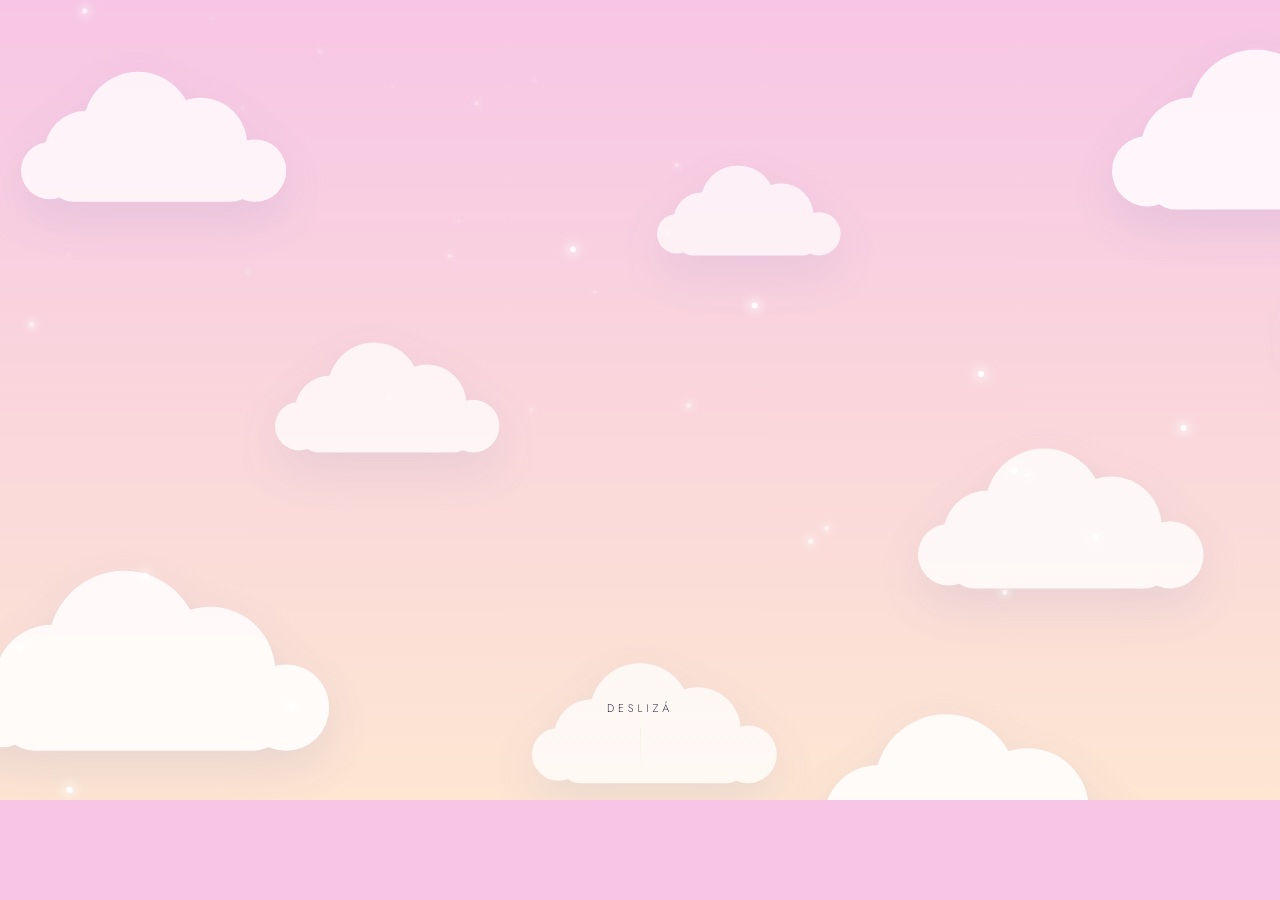
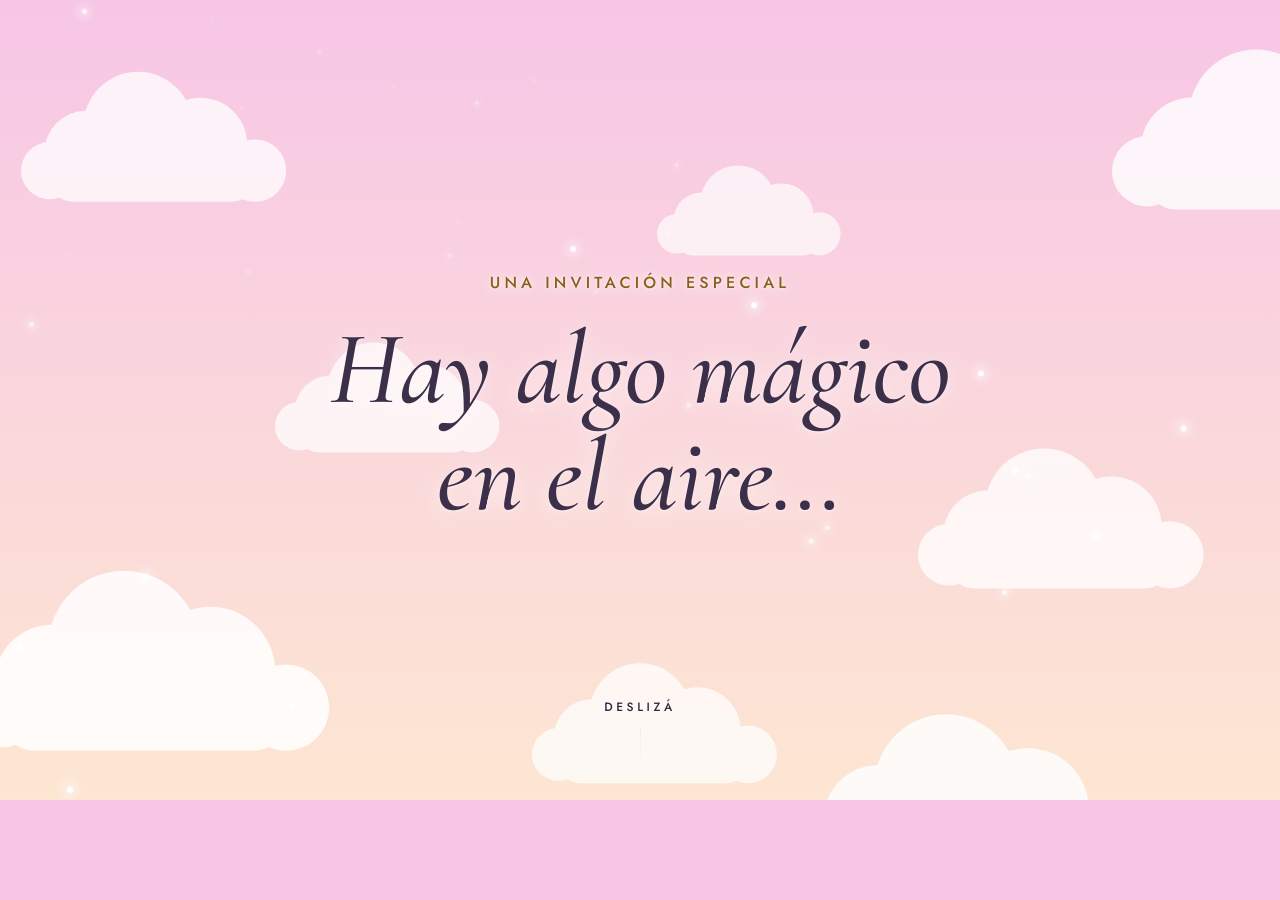
Before and after one commit to KannemanM/invitacion-diana, a plain HTML site: page index.html in a window 1280 px wide. Shown: the top 900 px of the page. Drawn offline with nearby package versions, Linux system fonts and the light colour scheme.

Commit message:
Mejora fluidez del scroll, textos y datos del evento
- Scroll más fluido: suavizado por delta de tiempo, cielo por capas con crossfade,
  se quita el blur animado de los textos y el drop-shadow de las nubes.
- Ritmo: escenas retimadas con pausas breves entre mensajes, sin superposición.
- Textos: etiquetas más grandes y contrastadas, subtítulo y datos con más peso.
- Fecha: "Viernes 11 de diciembre".
- WhatsApp: número 5492665039810 precargado en el botón de confirmar.

```diff
--- a/index.html
+++ b/index.html
@@ -4,43 +4,52 @@
 <meta charset="utf-8">
 <meta name="viewport" content="width=device-width, initial-scale=1, viewport-fit=cover">
 <title>Diana cumple 3 años · Invitación</title>
-<link href="https://fonts.googleapis.com/css2?family=Cormorant+Garamond:ital,wght@0,500;1,500;1,600&family=Jost:wght@300;400&display=swap" rel="stylesheet">
+<link href="https://fonts.googleapis.com/css2?family=Cormorant+Garamond:ital,wght@0,500;0,600;1,500;1,600&family=Jost:wght@300;400;500&display=swap" rel="stylesheet">
 <style>
-:root{color-scheme:light;--gold:#b8924a;--ink:#3b2f4a;box-sizing:border-box}
+:root{color-scheme:light;--gold:#b8924a;--gold-ink:#8c5e1c;--ink:#3b2f4a}
 *{box-sizing:border-box;margin:0}
 html,body{background:#f7c6e6}
 body{font-family:'Jost',system-ui,sans-serif;color:var(--ink)}
-#track{height:750vh;position:relative}
-.stage{position:sticky;top:0;height:100vh;height:100dvh;overflow:hidden;background:linear-gradient(var(--t),var(--b))}
+#track{height:550vh;position:relative}
+.stage{position:sticky;top:0;height:100vh;height:100dvh;overflow:hidden;background:#f7c6e6}
 .stage>*{position:absolute}
-#rb{left:50%;bottom:-6vh;width:150vmax;max-width:none;transform:translateX(-50%);transform-origin:50% 100%}
+.skybox{inset:0}
+.sky{position:absolute;inset:0;opacity:0;will-change:opacity}
+#rb{left:50%;bottom:-6vh;width:150vmax;max-width:none;transform:translateX(-50%);transform-origin:50% 100%;will-change:transform,opacity}
 #rb path{fill:none;stroke-width:30;stroke-linecap:round;opacity:.85}
-.cloud{left:0;top:0;will-change:transform;filter:drop-shadow(0 18px 24px rgba(120,130,190,.18))}
+.cloud{left:0;top:0;will-change:transform}
+.cloud svg{display:block}
+.cloud::before{content:'';position:absolute;left:8%;right:8%;top:60%;bottom:-6%;border-radius:50%;background:radial-gradient(50% 50% at 50% 45%,rgba(110,120,185,.28),rgba(110,120,185,0) 68%);z-index:-1}
 .bird{left:0;top:0;width:64px;will-change:transform;opacity:0}
 .wing{transform-origin:50% 60%;animation:flap .32s ease-in-out infinite alternate}
 @keyframes flap{to{transform:scaleY(-.55) translateY(4px)}}
 .sp{width:6px;height:6px;border-radius:50%;background:#fff;box-shadow:0 0 12px 3px rgba(255,255,255,.9);animation:tw 2.6s ease-in-out infinite;will-change:transform}
 @keyframes tw{50%{opacity:.15;scale:.4}}
-.scene{inset:0;display:flex;flex-direction:column;align-items:center;justify-content:center;text-align:center;padding:24px;opacity:0;will-change:transform,opacity,filter;pointer-events:none}
-.eyebrow{font-weight:300;letter-spacing:.42em;text-transform:uppercase;font-size:clamp(11px,2.6vw,14px);color:var(--gold);margin-bottom:22px}
-h1,h2{font-family:'Cormorant Garamond',Georgia,serif;font-style:italic;font-weight:500;line-height:1.02;text-shadow:0 2px 30px rgba(255,255,255,.7)}
+.scene{inset:0;display:flex;flex-direction:column;align-items:center;justify-content:center;text-align:center;padding:24px;opacity:0;will-change:transform,opacity;pointer-events:none;contain:paint}
+.eyebrow{font-weight:500;letter-spacing:.26em;text-transform:uppercase;font-size:clamp(12px,3.2vw,16px);color:var(--gold-ink);margin-bottom:22px;text-shadow:0 1px 14px rgba(255,255,255,.95),0 0 3px rgba(255,255,255,.85);text-wrap:balance}
+h1,h2{font-family:'Cormorant Garamond',Georgia,serif;font-style:italic;font-weight:500;line-height:1.02;text-shadow:0 2px 26px rgba(255,255,255,.8),0 1px 3px rgba(255,255,255,.5)}
 h1{font-size:clamp(40px,10vw,104px);max-width:14ch}
 h2{font-size:clamp(54px,14vw,150px)}
-.sub{margin-top:22px;font-weight:300;font-size:clamp(16px,3.6vw,22px);max-width:26ch;line-height:1.5}
+.sub{margin-top:22px;font-weight:400;font-size:clamp(17px,3.8vw,23px);max-width:26ch;line-height:1.5;color:#332a42;text-shadow:0 1px 16px rgba(255,255,255,.9),0 0 2px rgba(255,255,255,.7)}
 .w{display:inline-block;will-change:transform,opacity}
-.card{position:relative;width:min(92vw,440px);padding:38px 28px 32px;border-radius:30px;background:rgba(255,255,255,.58);backdrop-filter:blur(22px);-webkit-backdrop-filter:blur(22px);box-shadow:0 30px 80px rgba(90,70,150,.25),inset 0 0 0 1px rgba(255,255,255,.9),0 0 0 1px rgba(184,146,74,.45)}
+.card{position:relative;width:min(92vw,440px);padding:38px 28px 32px;border-radius:30px;background:rgba(255,255,255,.58);backdrop-filter:blur(8px);-webkit-backdrop-filter:blur(8px);box-shadow:0 30px 80px rgba(90,70,150,.25),inset 0 0 0 1px rgba(255,255,255,.9),0 0 0 1px rgba(184,146,74,.45)}
 .card h2{font-size:clamp(64px,19vw,104px);color:#7a4fb5;background:linear-gradient(100deg,#e0629a,#8a5cd6 50%,#3aa0e6);-webkit-background-clip:text;background-clip:text;-webkit-text-fill-color:transparent;text-shadow:none;padding-bottom:6px}
-.age{font-family:'Cormorant Garamond',Georgia,serif;font-style:italic;font-size:26px;margin:2px 0 20px}
+.age{font-family:'Cormorant Garamond',Georgia,serif;font-style:italic;font-size:27px;font-weight:600;margin:2px 0 20px;color:#6a4590}
 .line{height:1px;background:linear-gradient(90deg,transparent,var(--gold),transparent);margin:0 auto 20px;width:70%}
-.info{font-size:17px;line-height:1.7;font-weight:300}
-.info b{font-weight:400}
-.info a{color:var(--ink);text-decoration-color:var(--gold);text-underline-offset:4px}
-.btn{display:inline-block;margin-top:26px;padding:16px 34px;border-radius:99px;background:linear-gradient(110deg,#e0629a,#8a5cd6);color:#fff;text-decoration:none;font-weight:400;letter-spacing:.12em;text-transform:uppercase;font-size:13px;box-shadow:0 12px 30px rgba(138,92,214,.4);transition:transform .25s}
+.info{font-size:18px;line-height:1.65;font-weight:400}
+.info b{font-weight:500}
+.info a{color:#332a42;text-decoration-color:#a5762c;text-decoration-thickness:1.5px;text-underline-offset:4px}
+.btn{display:inline-block;margin-top:26px;padding:16px 34px;border-radius:99px;background:linear-gradient(110deg,#e0629a,#8a5cd6);color:#fff;text-decoration:none;font-weight:500;letter-spacing:.12em;text-transform:uppercase;font-size:13px;box-shadow:0 12px 30px rgba(138,92,214,.4);transition:transform .25s}
 .btn:hover{transform:translateY(-3px) scale(1.03)}
-#hint{inset:auto 0 calc(30px + env(safe-area-inset-bottom,0px)) 0;text-align:center;font-weight:300;letter-spacing:.35em;font-size:11px;text-transform:uppercase;color:var(--ink)}
+.card .eyebrow{font-size:clamp(11px,2.9vw,14px);letter-spacing:.2em;text-shadow:none}
+#hint{inset:auto 0 calc(30px + env(safe-area-inset-bottom,0px)) 0;text-align:center;font-weight:500;letter-spacing:.3em;font-size:12px;text-transform:uppercase;color:#2f2640;text-shadow:0 1px 10px rgba(255,255,255,.95),0 0 2px rgba(255,255,255,.8)}
 #hint i{display:block;width:1px;height:42px;margin:12px auto 0;background:linear-gradient(var(--gold),transparent);animation:dr 1.8s ease-in-out infinite;transform-origin:top}
 @keyframes dr{0%{scale:1 0}60%{scale:1 1}100%{scale:1 1;opacity:0}}
 #bar{top:0;left:0;height:3px;width:100%;background:linear-gradient(90deg,#ff7aa8,#ffc86b,#7be0a8,#6bb8ff,#b58cff);transform-origin:left;scale:0 1;z-index:5}
+@media (prefers-reduced-motion: reduce){
+  .wing,#hint i,.sp{animation:none}
+  .sp{opacity:.7}
+}
 </style>
 </head>
 <body>
@@ -48,22 +57,22 @@ h2{font-size:clamp(54px,14vw,150px)}
 <div class="stage" id="st">
   <div id="bar"></div>
   <svg id="rb" viewBox="0 0 1000 560" aria-hidden="true"></svg>
-  <div class="scene" data-a=".03" data-b=".27">
+  <div class="scene" data-a="-0.12" data-b=".33">
     <div class="eyebrow">Una invitación especial</div>
     <h1 data-split>Hay algo mágico en el aire…</h1>
   </div>
-  <div class="scene" data-a=".30" data-b=".56">
+  <div class="scene" data-a=".36" data-b=".65">
     <div class="eyebrow">Entre nubes y colores</div>
     <h1 data-split>Diana cumple 3 años</h1>
     <p class="sub" data-split>y quiere celebrarlo entre arcoíris, pájaros y sueños.</p>
   </div>
-  <div class="scene" data-a=".66" data-b="1" data-last>
+  <div class="scene" data-a=".68" data-b="1" data-last>
     <div class="card">
       <div class="eyebrow" style="margin-bottom:10px">Estás invitado al cumpleaños de</div>
       <h2>Diana</h2>
       <div class="age">cumple 3 añitos</div>
       <div class="line"></div>
-      <p class="info"><b>11 de diciembre</b><br>de 15 a 19 hs<br>
+      <p class="info"><b>Viernes 11 de diciembre</b><br>de 15 a 19 hs<br>
       <a href="https://www.google.com/maps/search/?api=1&query=Alma+Mia+Potrero+de+los+Funes" target="_blank" rel="noopener">Alma Mia, Potrero de los Funes</a></p>
       <a class="btn" id="rsvp" target="_blank" rel="noopener">Confirmar asistencia</a>
     </div>
@@ -73,42 +82,117 @@ h2{font-size:clamp(54px,14vw,150px)}
 </main>
 <script>
 const $=s=>document.querySelector(s),cl=(v,a=0,b=1)=>Math.min(b,Math.max(a,v)),st=$('#st'),NS='http://www.w3.org/2000/svg';
-const PHONE=''; // opcional: número con código de país, ej. 5493xxxxxxxxx
+const RM=!!(window.matchMedia&&matchMedia('(prefers-reduced-motion: reduce)').matches);
+// escribe solo si el valor cambió (evita recálculos de estilo innecesarios)
+const setS=(el,p,v)=>{const c=el._s||(el._s={});if(c[p]!==v){c[p]=v;el.style[p]=v}};
+const PHONE='5492665039810'; // número con código de país (Argentina: 54 9 + área + número)
 $('#rsvp').href='https://wa.me/'+PHONE+'?text='+encodeURIComponent('Confirmo asistencia al cumpleaños de Diana!');
+// cielo por capas (se cruzan con opacity, sin repintar degradados)
+const SKY=[['#f7c6e6','#fde6d2'],['#8ec8ff','#e4f4ff'],['#62aef0','#fff1cf'],['#b8a2f4','#ffd6ea']],SKP=[0,.28,.52,.66];
+const skybox=document.createElement('div');skybox.className='skybox';st.insertBefore(skybox,st.firstChild);
+const skyEls=SKY.map(([a,b])=>{const d=document.createElement('div');d.className='sky';d.style.background='linear-gradient('+a+','+b+')';skybox.appendChild(d);return d});
 // arcoíris
 const rb=$('#rb'),cols=['#ff8fa8','#ffb36b','#ffe07a','#8fe3a8','#78c8ff','#9d9bff','#d48cf0'],arcs=[];
-cols.forEach((c,i)=>{const r=470-i*34,p=document.createElementNS(NS,'path');p.setAttribute('d',`M${500-r} 560A${r} ${r} 0 0 1 ${500+r} 560`);p.setAttribute('pathLength',1);p.setAttribute('stroke',c);p.style.strokeDasharray=1;rb.appendChild(p);arcs.push(p)});
+cols.forEach((c,i)=>{const r=470-i*34,p=document.createElementNS(NS,'path');p.setAttribute('d',`M${500-r} 560A${r} ${r} 0 0 1 ${500+r} 560`);p.setAttribute('pathLength',1);p.setAttribute('stroke',c);p.style.strokeDasharray=1;p.style.strokeDashoffset=1;rb.appendChild(p);arcs.push(p)});
 // nubes
 const cs='<svg viewBox="0 0 220 110" width="100%"><g fill="#fff"><circle cx="60" cy="68" r="32"/><circle cx="100" cy="48" r="42"/><circle cx="148" cy="62" r="36"/><circle cx="32" cy="82" r="22"/><circle cx="190" cy="82" r="24"/><rect x="32" y="70" width="158" height="36" rx="18"/></g></svg>';
 const clouds=[[.1,.08,1.3,.5],[.6,.2,.9,.9],[.95,.05,1.6,.35],[.3,.42,1.1,1.2],[.8,.55,1.4,.7],[.05,.7,1.8,.55],[.5,.82,1.2,1.1],[1.1,.3,1,.8],[.7,.88,1.7,.45]].map(([x,y,s,v])=>{const d=document.createElement('div');d.className='cloud';d.style.width=220*s+'px';d.style.opacity=.55+s/6;d.innerHTML=cs;st.insertBefore(d,$('.scene'));return{d,x,y,v}});
 // pájaros
 const bird=c=>`<svg viewBox="0 0 64 44"><path class="wing" d="M30 24C24 6 10 2 4 6c8 2 12 10 16 22z" fill="${c[1]}"/><ellipse cx="34" cy="28" rx="18" ry="11" fill="${c[0]}"/><circle cx="50" cy="20" r="8" fill="${c[0]}"/><path d="M57 19l7 3-7 3z" fill="#ffb347"/><circle cx="52" cy="18" r="1.8" fill="#3b2f4a"/><path d="M17 30L2 38l4-12z" fill="${c[1]}"/></svg>`;
 const bp=[['#ff7aa8','#ffb0cc'],['#4fb3ff','#9bd5ff'],['#ffc23d','#ffe38f'],['#6fd6a0','#b4eecf'],['#a07cf5','#cbb6ff'],['#ff8a5c','#ffbf9f'],['#4fb3ff','#9bd5ff'],['#ff7aa8','#ffb0cc'],['#ffc23d','#ffe38f']];
-const birds=bp.map((c,i)=>{const d=document.createElement('div');d.className='bird';d.innerHTML=bird(c);d.querySelector('.wing').style.animationDelay=-i*.07+'s';st.insertBefore(d,$('.scene'));return{d,s:.02+i*.1,l:.2+(i%3)*.06,y:.12+((i*37)%60)/100,a:60+(i%4)*30,k:.8+(i%3)*.35}});
-// destellos
+const birds=bp.map((c,i)=>{const d=document.createElement('div');d.className='bird';d.innerHTML=bird(c);d.querySelector('.wing').style.animationDelay=-i*.07+'s';st.insertBefore(d,$('.scene'));return{d,s:.02+i*.1,l:.2+(i%3)*.06,y:.12+((i*37)%60)/100,a:60+(i%4)*30,k:.8+(i%3)*.35,v:false}});
+// destellos (se mantienen todos, también en móvil)
 const sps=Array.from({length:34},(_,i)=>{const d=document.createElement('div');d.className='sp';d.style.animationDelay=-Math.random()*3+'s';st.insertBefore(d,$('.scene'));return{d,x:Math.random(),y:Math.random(),v:.2+Math.random()*1.2}});
 // palabras
 document.querySelectorAll('[data-split]').forEach(e=>{e.innerHTML=e.textContent.split(' ').map(w=>`<span class="w">${w}</span>`).join(' ')});
 const scenes=[...document.querySelectorAll('.scene')];
-// cielo
-const K=[[0,'#f7c6e6','#fde6d2'],[.35,'#8ec8ff','#e4f4ff'],[.7,'#62aef0','#fff1cf'],[1,'#b8a2f4','#ffd6ea']],hx=h=>[1,3,5].map(i=>parseInt(h.substr(i,2),16));
-function sky(p){let i=0;while(i<K.length-2&&p>K[i+1][0])i++;const a=K[i],b=K[i+1],t=cl((p-a[0])/(b[0]-a[0])),m=(x,y)=>{const c=hx(x),d=hx(y);return 'rgb('+c.map((v,k)=>Math.round(v+(d[k]-v)*t)).join()+')'};return[m(a[1],b[1]),m(a[2],b[2])]}
-let cur=0,W=innerWidth,H=innerHeight;addEventListener('resize',()=>{W=innerWidth;H=innerHeight});
-function frame(){
-  const max=document.documentElement.scrollHeight-H,tg=max>0?cl(scrollY/max):0;cur+=(tg-cur)*.075;const p=cur;
-  const [t,b]=sky(p);st.style.setProperty('--t',t);st.style.setProperty('--b',b);
-  $('#bar').style.scale=p+' 1';$('#hint').style.opacity=cl(1-p*40);
-  arcs.forEach((a,i)=>{a.style.strokeDashoffset=1-cl((p-.04-i*.012)/.22)});
-  rb.style.transform=`translateX(-50%) scale(${.75+p*.55}) translateY(${(1-cl(p*3))*14}vh)`;
-  rb.style.opacity=p>.64?1-(p-.64)*1.1:1;
-  clouds.forEach(c=>{c.d.style.transform=`translate3d(${(c.x-p*c.v*1.3)*W-120}px,${(c.y-p*.12*c.v)*H}px,0)`});
-  sps.forEach(s=>{s.d.style.transform=`translate3d(${s.x*W}px,${(((s.y-p*s.v*.6)%1+1)%1)*H}px,0)`});
-  birds.forEach(o=>{const t=(p-o.s)/o.l,v=t>0&&t<1;o.d.style.opacity=v?1:0;if(v){const x=-90+t*(W+180),y=o.y*H+Math.sin(t*6.283*o.k)*o.a-t*H*.1;o.d.style.transform=`translate3d(${x}px,${y}px,0) rotate(${Math.cos(t*6.283*o.k)*-10}deg) scale(${.8+o.y})`}});
-  scenes.forEach(s=>{const a=+s.dataset.a,e=+s.dataset.b,t=(p-a)/(e-a),i=cl(t/.28),out=s.hasAttribute('data-last')?1:cl((1-t)/.2),o=Math.min(i,out);
-    s.style.opacity=o;s.style.transform=`translateY(${(1-i)*50-(1-out)*60}px) scale(${.94+.06*o})`;s.style.filter=o<1?`blur(${(1-o)*10}px)`:'none';s.style.pointerEvents=o>.8?'auto':'none';
-    const ws=s.querySelectorAll('.w'),n=ws.length;ws.forEach((w,k)=>{const q=cl(i*(n+2)-k*1.1);w.style.opacity=q;w.style.transform=`translateY(${(1-q)*30}px)`})});
-  requestAnimationFrame(frame)}
-frame();
+scenes.forEach(s=>{s._ws=[...s.querySelectorAll('.w')]});
+const RAMP=.06; // ancho del fundido de cada escena (en progreso de scroll)
+// medida (nunca dentro del frame)
+const track=$('#track');
+let W=innerWidth,H=innerHeight,max=1;
+function measure(){
+  W=innerWidth;
+  const h=innerHeight,m=track.offsetHeight-h;
+  if(m>0&&Math.abs(m-max)>max*.05){max=m;H=h}
+}
+measure();
+let rt=0;
+addEventListener('resize',()=>{clearTimeout(rt);rt=setTimeout(measure,150)},{passive:true});
+addEventListener('orientationchange',()=>setTimeout(measure,300),{passive:true});
+// loop
+const bar=$('#bar'),hint=$('#hint');
+let prev=0,cur=0,sc=-1,ty=-1,arcDone=false;
+function frame(now){
+  const dt=prev?Math.min(64,now-prev):16.7;prev=now;
+  const tg=cl(scrollY/max);
+  const k=RM?1:1-Math.exp(-dt/90);
+  cur+=(tg-cur)*k;
+  if(Math.abs(tg-cur)<4e-5)cur=tg;
+  const p=Math.round(cur*1000)/1000;
+  // cielo
+  let si=0;while(si<SKP.length-2&&p>SKP[si+1])si++;
+  const sq=Math.round(cl((p-SKP[si])/(SKP[si+1]-SKP[si]))*200)/200;
+  for(let i=0;i<skyEls.length;i++){
+    const o=i<si?1:i===si?1:i===si+1?sq:0;
+    setS(skyEls[i],'opacity',o);
+  }
+  // barra y pista
+  setS(bar,'scale',p.toFixed(3)+' 1');
+  setS(hint,'opacity',cl(1-p*18).toFixed(2));
+  // arcoíris
+  if(!arcDone){
+    let all=true;
+    for(let i=0;i<arcs.length;i++){
+      const off=1-cl((p-.04-i*.012)/.22);
+      if(arcs[i]._o!==off){arcs[i].style.strokeDashoffset=off;arcs[i]._o=off}
+      if(off>0)all=false;
+    }
+    arcDone=all;
+  }
+  const ns=Math.round((.75+p*.55)*40)/40, ny=Math.round((1-cl(p*3))*28)/2;
+  if(ns!==sc||ny!==ty){sc=ns;ty=ny;rb.style.transform=`translateX(-50%) scale(${sc}) translateY(${ty}vh)`}
+  setS(rb,'opacity',Math.round((p>.64?1-(p-.64)*1.1:1)*100)/100);
+  // nubes
+  for(let i=0;i<clouds.length;i++){
+    const c=clouds[i];
+    c.d.style.transform=`translate3d(${Math.round((c.x-p*c.v*1.3)*W-120)}px,${Math.round((c.y-p*.12*c.v)*H)}px,0)`;
+  }
+  // destellos
+  for(let i=0;i<sps.length;i++){
+    const s=sps[i];
+    s.d.style.transform=`translate3d(${Math.round(s.x*W)}px,${Math.round((((s.y-p*s.v*.6)%1+1)%1)*H)}px,0)`;
+  }
+  // pájaros
+  for(let i=0;i<birds.length;i++){
+    const o=birds[i],t=(p-o.s)/o.l,vis=t>0&&t<1;
+    if(vis){
+      if(!o.v){setS(o.d,'opacity',1);o.v=true}
+      const x=Math.round(-90+t*(W+180)),y=Math.round(o.y*H+Math.sin(t*6.283*o.k)*o.a-t*H*.1);
+      o.d.style.transform=`translate3d(${x}px,${y}px,0) rotate(${(Math.cos(t*6.283*o.k)*-10).toFixed(1)}deg) scale(${(.8+o.y).toFixed(2)})`;
+    }else if(o.v){setS(o.d,'opacity',0);o.v=false}
+  }
+  // escenas (sin blur, solo opacity + transform)
+  for(let i=0;i<scenes.length;i++){
+    const s=scenes[i],a=+s.dataset.a,b=+s.dataset.b,last=s.hasAttribute('data-last');
+    const fi=cl((p-a)/RAMP),fo=last?1:cl((b-p)/RAMP),o=Math.min(fi,fo);
+    const oq=Math.round(o*100)/100;
+    setS(s,'opacity',oq);
+    setS(s,'transform',`translateY(${Math.round(((1-fi)*50-(1-fo)*60)*2)/2}px) scale(${(.94+.06*o).toFixed(3)})`);
+    setS(s,'pointerEvents',oq>.8?'auto':'none');
+    if(oq>0){
+      const ws=s._ws,n=ws.length;
+      const wi=cl((p-a)/.12);
+      for(let j=0;j<n;j++){
+        const q=Math.round(cl(wi*(n+2)-j*1.1)*100)/100;
+        const w=ws[j];
+        if(w._q!==q){w._q=q;w.style.opacity=q;w.style.transform=`translateY(${((1-q)*30).toFixed(1)}px)`}
+      }
+    }
+  }
+  requestAnimationFrame(frame);
+}
+requestAnimationFrame(frame);
 </script>
 </body>
 </html>
```
Also changed, not shown: 1 other file.
